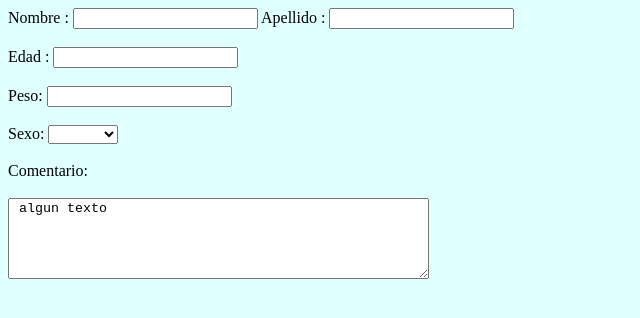
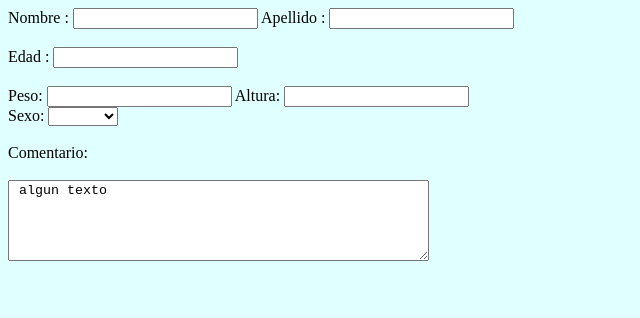
Before and after one commit to jozero9322/swordfishers, a plain HTML site: page index2.html in a window 1280 px wide. Shown: the whole page, without its empty margins (0-640 px from the left). Drawn offline with Linux system fonts and the light colour scheme.

Commit message:
se agrega altura

```diff
--- a/index2.html
+++ b/index2.html
@@ -17,7 +17,10 @@
         <input type="number" id="edad" name="edad" /> <br><br>
 
         <label>Peso: </label>
-        <input name='Peso' id="Peso" type='number' /><br><br>
+        <input name='Peso' id="Peso" type='number' />
+
+        <label>Altura: </label>
+        <input name="Altura" id="Altura" type="number" <br><br>
 
 
         <label>Sexo: </label>
```
